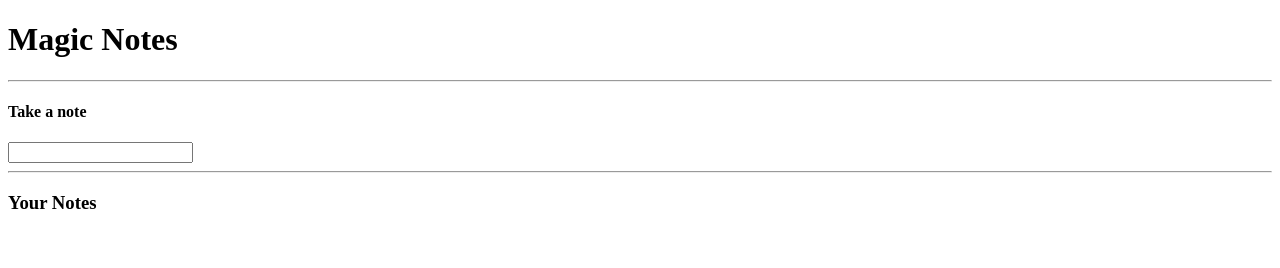
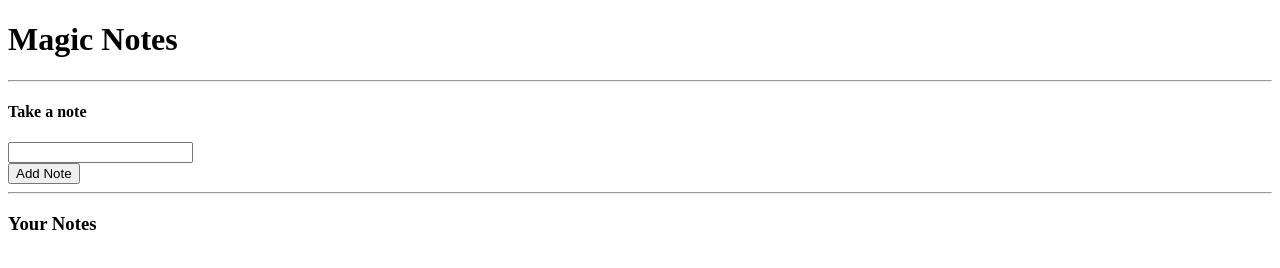
Before and after one commit to Prabhjotsingh11/NoteBook, a website: page index.html in a window 1280 px wide. Drawn offline with Linux system fonts and the light colour scheme; no server answers.

Commit message:
Update index.html

```diff
--- a/index.html
+++ b/index.html
@@ -50,7 +50,7 @@
       <div class="form-group">
         <input class="form-control" id="addTxt" rows="3" />
       </div>
-      <!-- <button class="btn btn-primary" id="addBtn">Add Note</button> -->
+      <button class="btn btn-primary" id="submitBtn">Add Note</button>
       <hr />
       <h3>Your Notes</h3>
       <div id="notes" class="row container-fluid">
```
